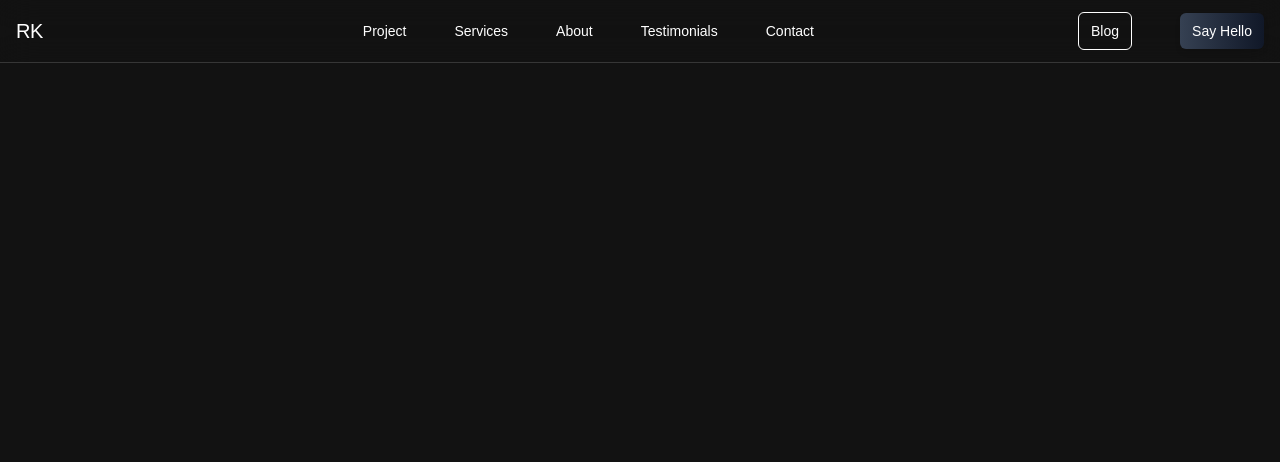
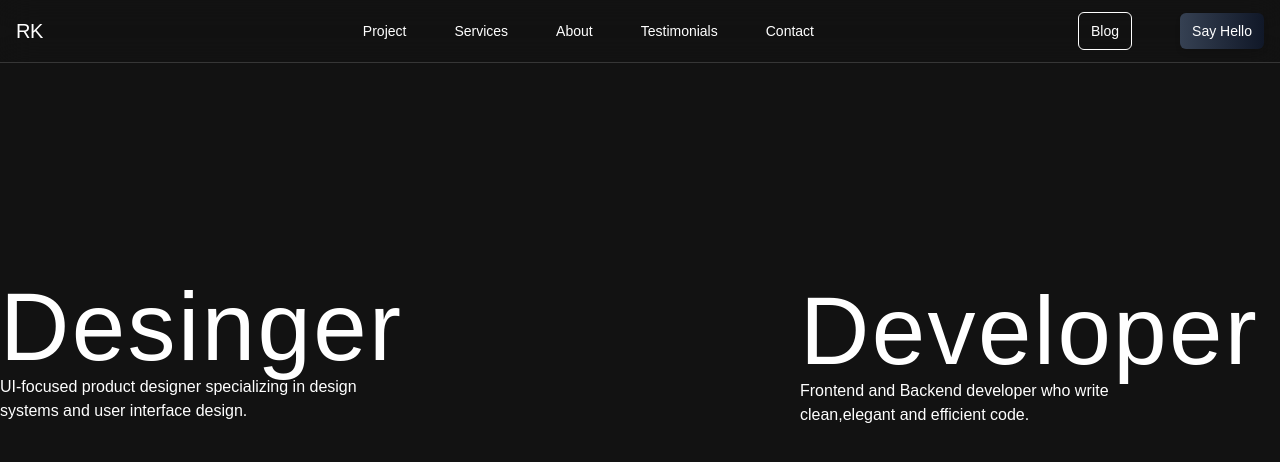
Before and after one commit to rashmikaz/new-portfolio, a React (Vite) app: page / in a window 1280 px wide. Shown: the top 462 px of the page. Built offline with nearby package versions, Linux system fonts and the light colour scheme.

Commit message:
main heading

```diff
--- a/src/App.jsx
+++ b/src/App.jsx
@@ -1,3 +1,4 @@
+import Mainsection from "./components/Mainsection"
 import Navbar from "./components/Navbar"
 
 
@@ -5,6 +6,7 @@ const App = () => {
   return (
     <div>
       <Navbar />
+      <Mainsection />
     </div>
   )
 }
--- /dev/null
+++ b/src/components/Mainsection.jsx
@@ -0,0 +1,28 @@
+import React from 'react'
+
+
+
+const Mainsection = () => {
+  return (
+    <div className="flex flex-col items-center mt-6 lg:mt-24">
+
+
+     <div className="w-100 relative right-110 top-30">
+     <h1 className="text-4xl sm:text-6xl lg:text-8xl tracking-wide">
+        Desinger
+      </h1>
+      <p>UI-focused product designer specializing in design systems and user interface design.</p>
+     </div>
+
+     <div className="w-100 relative left-90 bottom-5">
+     <h1 className="text-4xl sm:text-6xl lg:text-8xl tracking-wide">
+        Developer
+      </h1>
+      <p>Frontend and Backend developer who write clean,elegant and efficient code.</p>
+     </div>
+
+    </div>
+  )
+}
+
+export default Mainsection
```
